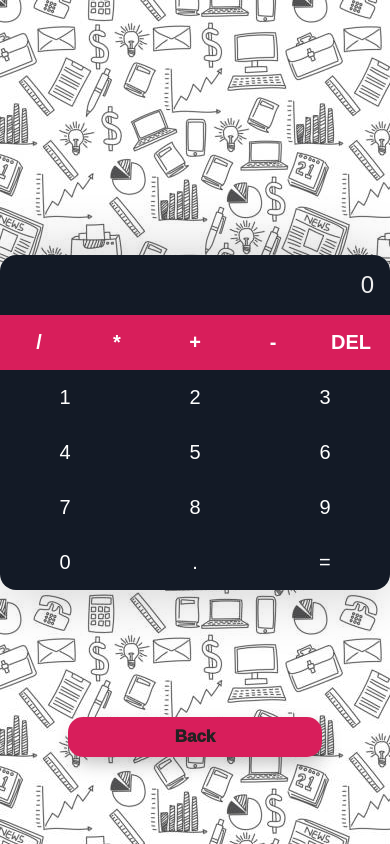
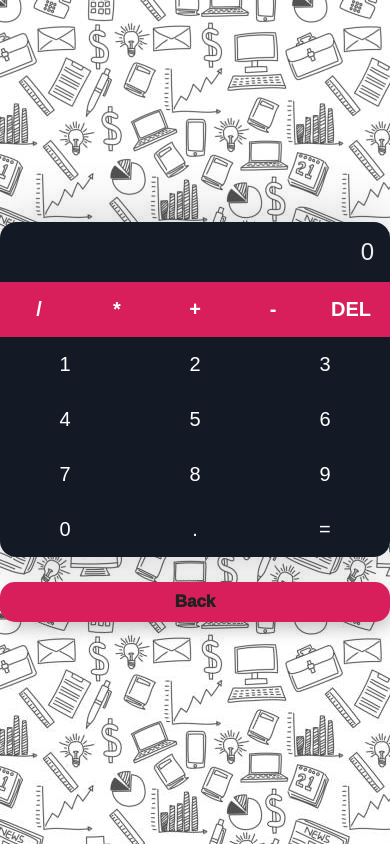
Before and after one commit to MohammadHarakeh/multi-app, a React (Create React App) app: page /Calculator in a window 390 px wide. Built offline with nearby package versions, Linux system fonts and the light colour scheme.

Commit message:
fixed the calculator and the weather back buttons

```diff
--- a/src/Pages/componenets/Calculator/calculator.css
+++ b/src/Pages/componenets/Calculator/calculator.css
@@ -75,30 +75,33 @@
 }
 
 .back-calc button {
+  display: flex;
+  justify-content: center;
+  margin: auto;
+  width: 21%;
   background-color: var(--primary);
-  width: 21%;
 }
 
 @media screen and (max-width: 1500px) {
-  .back-btn button {
-    width: 26%;
+  .back-calc button {
+    width: 26.5%;
   }
 }
 
 @media screen and (max-width: 1000px) {
-  .back-btn button {
-    width: 50%;
+  .back-calc button {
+    width: 40%;
   }
 }
 
 @media screen and (max-width: 650px) {
-  .back-btn button {
+  .back-calc button {
     width: 65%;
   }
 }
 
-@media screen and (max-width: 400px) {
-  .back-btnbutton {
+@media screen and (max-width: 450px) {
+  .back-calc button {
     width: 100%;
   }
 }
--- a/src/Pages/componenets/Calculator/calculator.jsx
+++ b/src/Pages/componenets/Calculator/calculator.jsx
@@ -96,7 +96,7 @@ function Calculator() {
         </div>
       </div>
 
-      <div className="search-wrapper back-btn back-calc">
+      <div className="search-wrapper back-calc">
         <button onClick={backClick}>Back</button>
       </div>
     </div>
```
